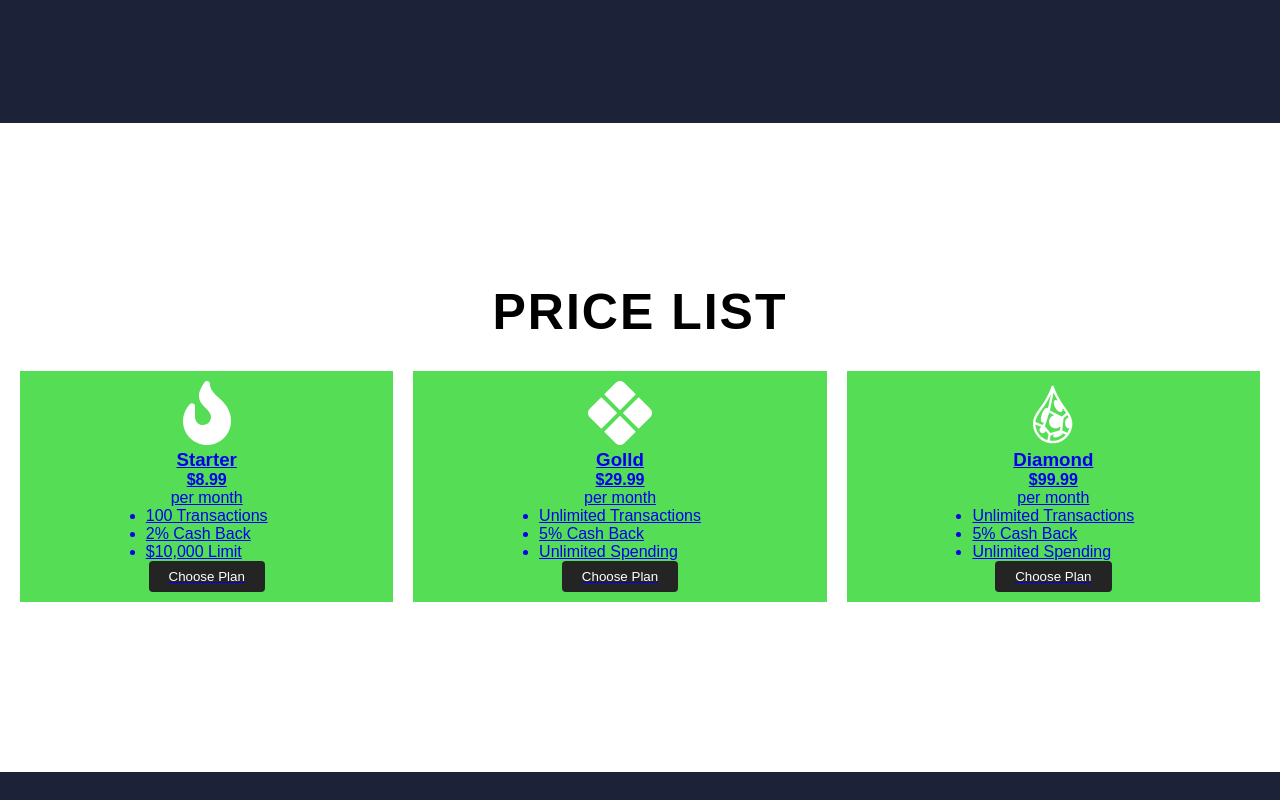
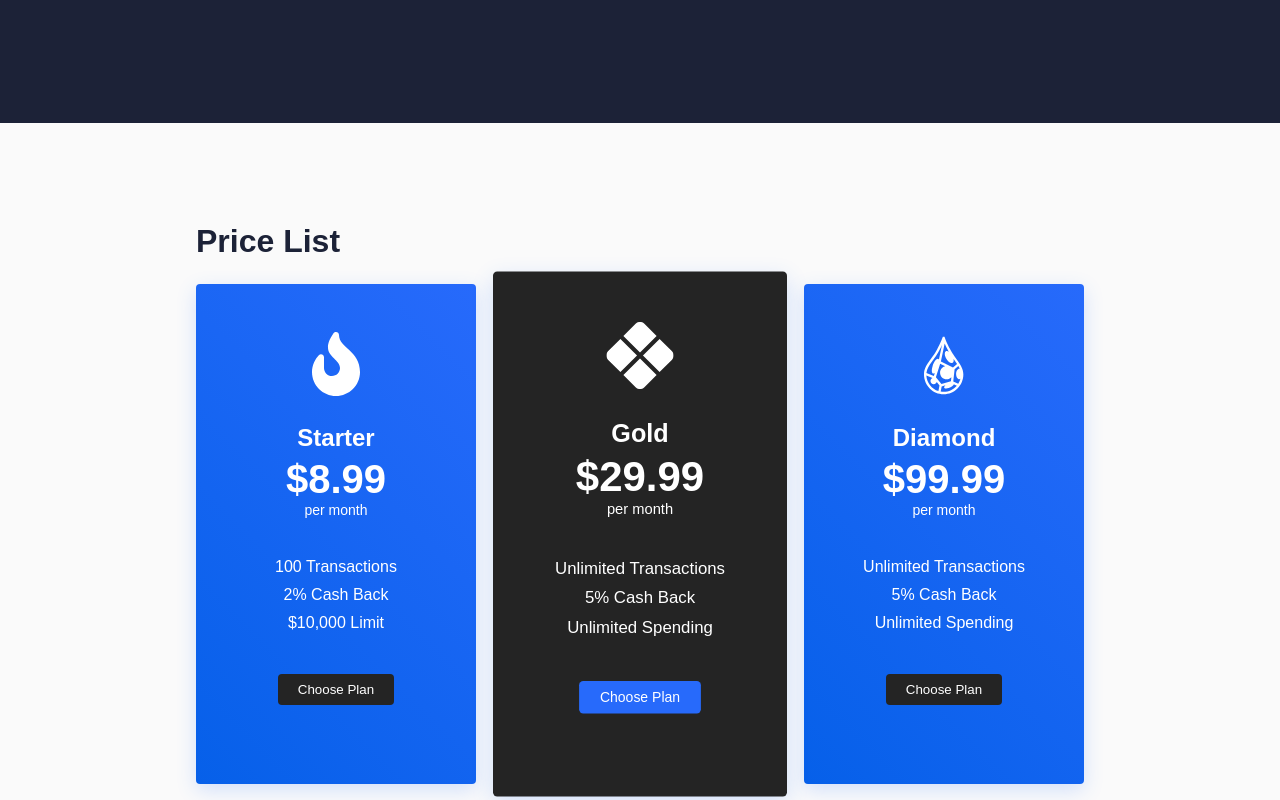
Before and after one commit to huanzochen/react-website-v2-yt-practice, a React (Create React App) app: page / in a window 1280 px wide. Shown: the part 2380-3180 px from the top of the page. Built offline with nearby package versions, Linux system fonts and the light colour scheme.

Commit message:
完成 pricing 畫面

```diff
--- a/src/components/Pricing.css
+++ b/src/components/Pricing.css
@@ -1,47 +1,117 @@
 .pricing__section {
-    padding:160px 10px;
-    /* padding-right: 10px;
-    padding-left: 10px; */
+ padding: 100px 0 160px;
+ display: flex;
+ flex-direction: column;
+ justify-content: center;
+ background: #fafafa;
+}
+
+.pricing__container-card {
+    background: linear-gradient(45deg, #0660e9 0%, #276afb 100%);
+    box-shadow: 0 6px 20px rgba(56, 125, 255, 0.2);
+    width: 280px;
+    height: 500px;
+    text-decoration: none;
+    border-radius: 4px;
+}
+
+.pricing__container-card:nth-child(2) {
+    transform: scale(1.05);
+    background: #242424;
+    margin: 0 24px;
+}
+
+.pricing__container-card:hover {
+    transform: scale(1.06);
+    transition: all 0.3s ease-out;
+    color: #1c2237;
+}
+
+.pricing__container {
+    display:flex;
+    justify-content: center;
+    align-content: center;
 }
 
 .pricing_wrapper {
     display: flex;
     flex-direction: column;
+    align-items:start;
+    margin: 0 auto;
 }
 
 .pricing_heading{
-    align-self:center;
-    text-align:center;
-    flex-basis:100%;
-    max-width:100%;
-    padding:0 0 20px 0;
-    font-weight: 700;
-    letter-spacing: 1.99px;
-    text-transform: uppercase;
-    font-size: 50px;
+    color: #1c2237;
+    margin-bottom:24px;
 }
 
-.pricing__container {
+.pricing__container-cardInfo {
+    display:flex;
+    flex-direction: column;
+    height:500px;
+    padding:24px;
     align-items:center;
-    display: flex;
-    flex-direction: row;
+    color:#fff;
 }
 
-.pricing__container-card {
-    background-color: rgb(86, 221, 86);
-    flex-grow:1;
-    padding: 10px;
-    margin: 10px;
+.pricing__container-cardInfo h3 {
+    margin-bottom: 5px;
+    font-size: 24px;
 }
 
-.pricing__container_cardInfo {
+.pricing__container-cardInfo h4 {
+    font-size: 40px;
+}
+
+.pricing__container-cardInfo p {
+    font-size: 14px;
+    margin-bottom: 24px;
+}
+
+.pricing__container-features {
+    margin: 16px 0 32px;
+    list-style: none;
     display: flex;
     flex-direction: column;
     align-items: center;
 }
 
-.pricing__container {
-    text-align: left;
-    font-weight: 400;
-    color: white;
+.pricing__container-features li {
+    margin-bottom: 10px;
 }
+
+.icon {
+    margin: 24px 0;
+}
+
+
+@media screen and (max-width: 960px) {
+    .pricing__container {
+        display:flex;
+        flex-direction: column;
+        justify-content: center;
+        align-items: center;
+        width:100%;
+    }
+
+    .pricing__container-card {
+        width:90%;
+    }
+
+    .pricing_wrapper {
+        margin: 0 30px;
+        display: flex;
+        flex-direction: column;
+        align-items: center;
+    }
+
+    .pricing__container-card:nth-child(2) {
+        transform: scale(1);
+        background: #242424;
+        margin: 24px;
+    }
+
+    .pricing__container-card:hover {
+        transform: none;
+    }
+}
--- a/src/components/Pricing.js
+++ b/src/components/Pricing.js
@@ -21,7 +21,7 @@
               <Link to="/sign-up"
                 className='pricing__container-card'
               >
-                <div className="pricing__container_cardInfo">
+                <div className="pricing__container-cardInfo">
                   <div className="icon">
                     <FaFire/>
                   </div>
@@ -41,11 +41,11 @@
               <Link to="/sign-up"
                 className='pricing__container-card'
               >
-                <div className="pricing__container_cardInfo">
+                <div className="pricing__container-cardInfo">
                   <div className="icon">
                     <BsXDiamondFill/>
                   </div>
-                  <h3>Golld</h3>
+                  <h3>Gold</h3>
                   <h4>$29.99</h4>
                   <p>per month</p>
                   <ul className="pricing__container-features">
@@ -53,7 +53,7 @@
                     <li>5% Cash Back</li>
                     <li>Unlimited Spending</li>
                   </ul>
-                  <Button buttonSize="btn--wide" buttonColor='primary'>
+                  <Button buttonSize="btn--wide" buttonColor='blue'>
                     Choose Plan
                   </Button>
                 </div>
@@ -61,7 +61,7 @@
               <Link to="/sign-up"
                 className='pricing__container-card'
               >
-                <div className="pricing__container_cardInfo">
+                <div className="pricing__container-cardInfo">
                   <div className="icon">
                     <GiCrystalize/>
                   </div>
```
